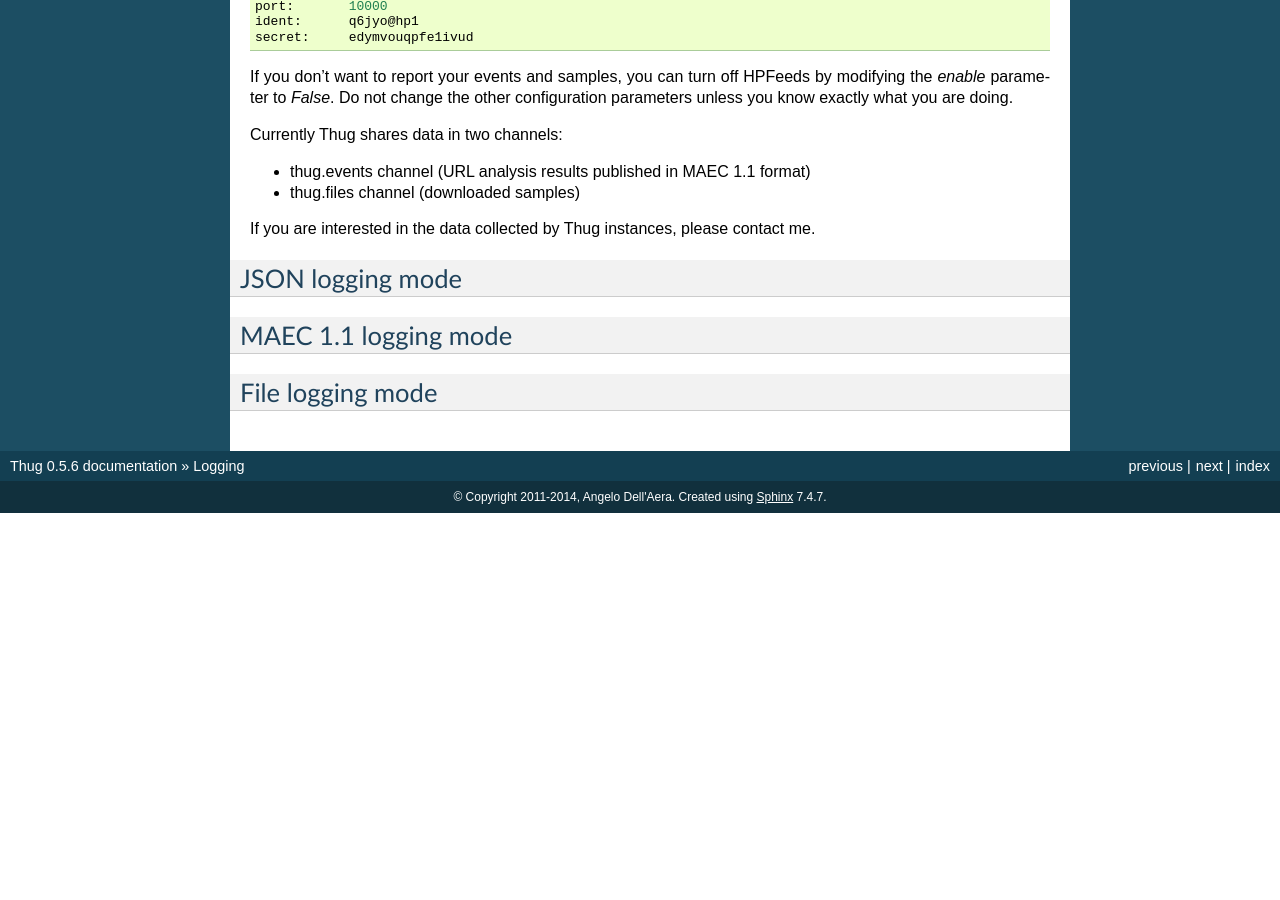
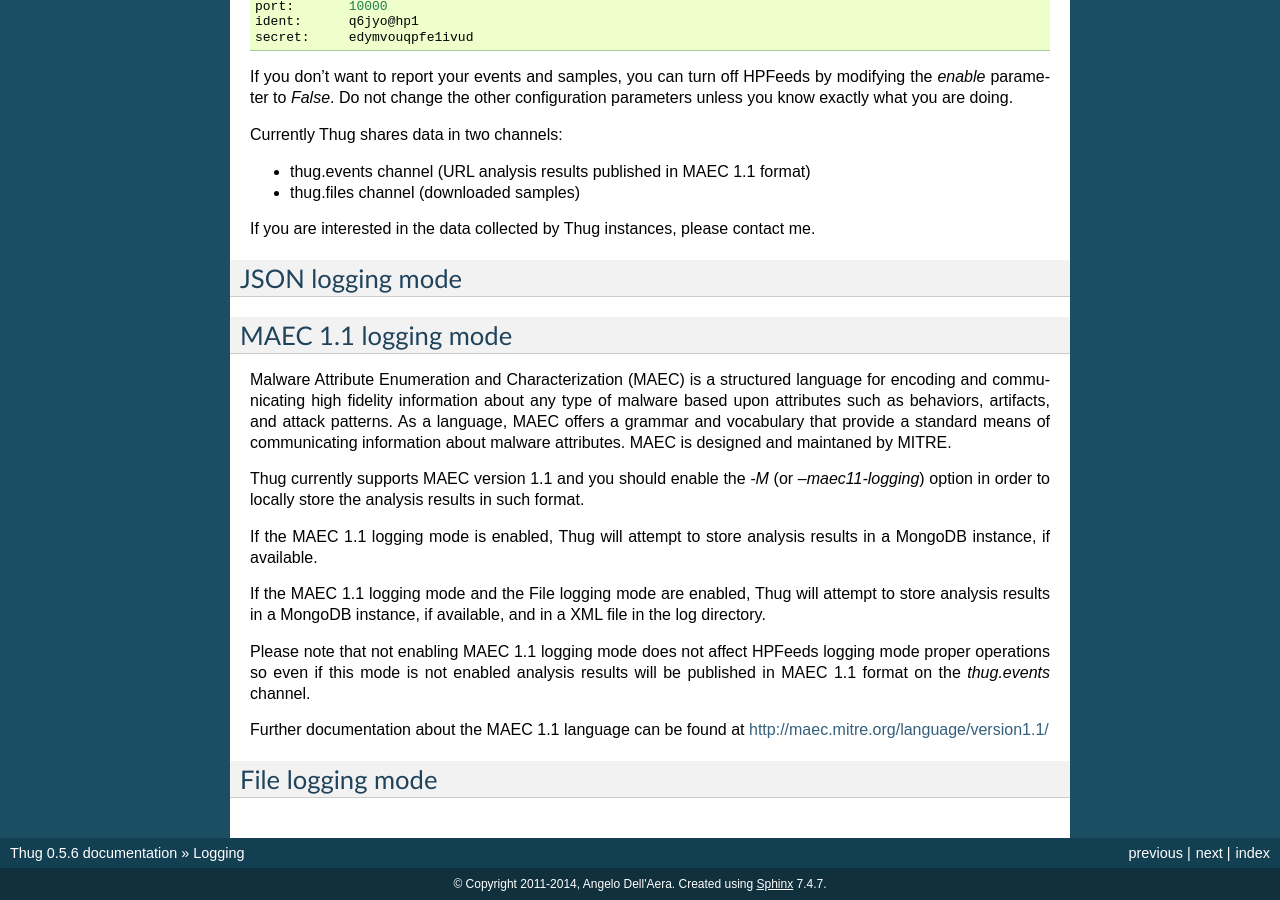
Before and after one commit to buffer/thug, a Sphinx documentation site: the page built from doc/source/logging.rst, in a window 1280 px wide and 900 px high, scrolled down 5633 px. Built offline with Sphinx 7.4.7, drawn with Linux system fonts in a browser that asks for light colours; before the commit the page ends 6146 px from its top, so only the background shows below that.

Commit message:
MAEC 1.1 logging mode documentation

```diff
--- a/doc/source/logging.rst
+++ b/doc/source/logging.rst
@@ -395,6 +395,28 @@ JSON logging mode
 MAEC 1.1 logging mode
 =====================
 
+Malware Attribute Enumeration and Characterization (MAEC) is a structured language for
+encoding and communicating high fidelity information about any type of malware based upon
+attributes such as behaviors, artifacts, and attack patterns. As a language, MAEC offers
+a grammar and vocabulary that provide a standard means of communicating information about
+malware attributes. MAEC is designed and maintaned by MITRE.
+
+Thug currently supports MAEC version 1.1 and you should enable the *-M* (or *--maec11-logging*)
+option in order to locally store the analysis results in such format.
+
+If the MAEC 1.1 logging mode is enabled, Thug will attempt to store analysis results in a
+MongoDB instance, if available.
+
+If the MAEC 1.1 logging mode and the File logging mode are enabled, Thug will attempt to
+store analysis results in a MongoDB instance, if available, and in a XML file in the log
+directory.
+
+Please note that not enabling MAEC 1.1 logging mode does not affect HPFeeds logging mode
+proper operations so even if this mode is not enabled analysis results will be published in
+MAEC 1.1 format on the *thug.events* channel.
+
+Further documentation about the MAEC 1.1 language can be found at http://maec.mitre.org/language/version1.1/
+
 
 File logging mode
 =================
```
